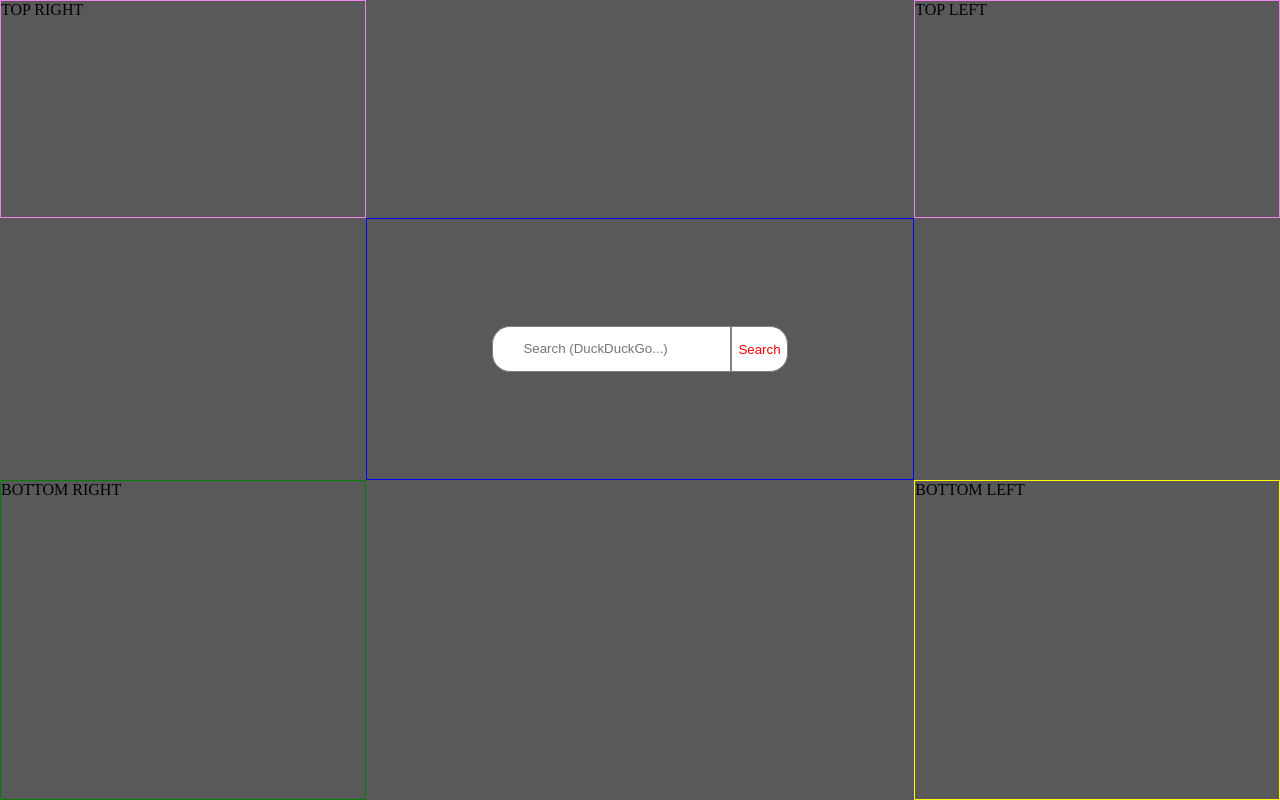
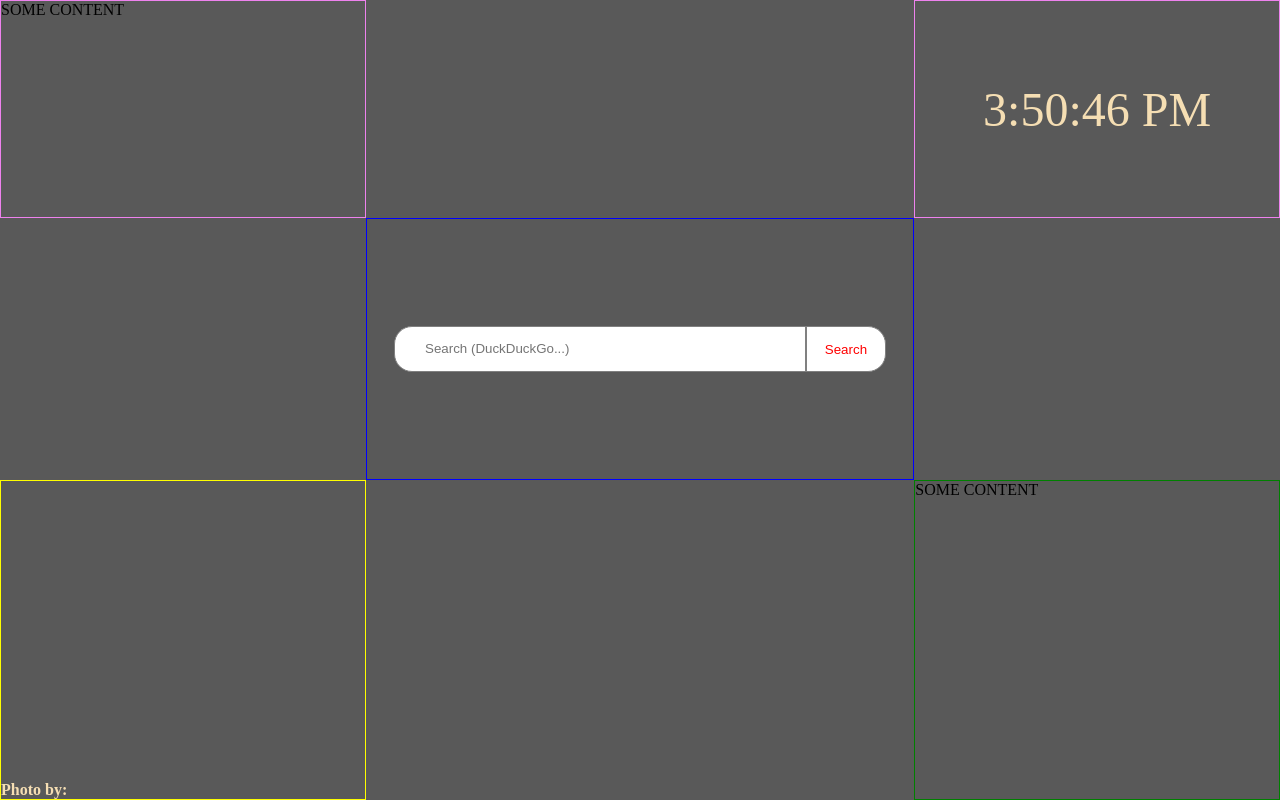
Before and after one commit to zenidreney/start-page, a plain HTML site: page index.html in a window 1280 px wide. Drawn offline with Linux system fonts and the light colour scheme; no server answers.

Commit message:
perfected the css layout logic

```diff
--- a/index.css
+++ b/index.css
@@ -6,6 +6,19 @@
 
 body,
 html {
+    margin: 0;
+}
+
+a {
+    color: white;
+}
+
+p {
+    color: wheat;
+}
+
+a,
+p {
     margin: 0;
 }
 
@@ -27,6 +40,11 @@ body::after {
     height: 100%;
 }
 
+button:hover,
+button:focus {
+    background-color: aqua;
+}
+
 .main-grid-box {
     position: relative;
     height: 100%;
@@ -36,29 +54,35 @@ body::after {
     z-index: 2;
 }
 
-.tr-grid-item {
+.grid-item-1 {
     border: 1px solid violet;
 }
 
-.tl-grid-item {
-    /*background-color: violet;*/
+.grid-item-2 {
     border: 1px solid violet;
+    display: flex;
+    justify-content: center;
+    align-items: center;
 }
 
-.mc-grid-item {
-    /*background-color: blue;*/
+.grid-item-2 > time {
+    color: wheat;
+}
+
+.grid-item-3 {
     border: 1px solid blue;
     display: flex;
     justify-content: center;
     align-items: center;
 }
 
-        .mc-grid-item > form {
+.grid-item-3 > form {
     display: flex;
     align-items: stretch;
+    width: 90%;
 }
 
-        .searchbar-input {
+.grid-item-3 input {
     width: 90%;
     line-height: 24px;
     padding: 10px 30px;
@@ -67,77 +91,89 @@ body::after {
     border-bottom-left-radius: 18px;
 }
 
-        .form-btn {
+.grid-item-3 button {
     color: red;
+    min-width: 80px;
     background-color: #fff;
     height: 100%;
-            /*border: none;*/
     border: 0.5px solid grey;
     border-top-right-radius: 18px;
     border-bottom-right-radius: 18px;
     cursor: pointer;
 }
 
-        .form-btn:hover,
-        .form-btn:focus {
-            background-color: aqua;
-        }
-
-.br-grid-item {
-    /*background-color: green;*/
+.grid-item-4 {
     border: 1px solid green;
 }
 
-.bl-grid-item {
-        /*background-color: yellow;*/
+.grid-item-5 {
     border: 1px solid yellow;
+    display: flex;
+}
 
+.grid-item-5 > #photo-info {
+    align-self: flex-end;
+    font-size: 0.85rem;
+}
+
+.grid-item-5 > #photo-info > p {
+    font-weight: 600;
 }
 
 /*TABLET*/
 
-
 @media (min-width: 449px) and (max-width: 920px) {
-
-
     .main-grid-box {
         grid-template: 1.5fr 1.8fr 2.2fr / repeat(2, 1fr);
-
     }
 
-    .tr-grid-item {
+    .grid-item-1 {
         /*background-color: red;*/
 
         grid-column: 1 / span 1;
     }
 
-    .tl-grid-item {
+    .grid-item-2 {
         /*background-color: violet;*/
         grid-column: 2 / span 1;
     }
 
-    .mc-grid-item {
+    .grid-item-2 > time {
+        font-size: 2.2rem;
+    }
+
+    .grid-item-3 {
         /*background-color: blue;*/
         grid-column: 1 / span 2;
     }
 
-    .br-grid-item {
+    .grid-item-3 input {
+        line-height: 50px;
+        font-size: 1.5rem;
+    }
+
+    .grid-item-3 button {
+        font-size: 1.5rem;
+    }
+
+    .grid-item-4 {
         /*background-color: green;*/
 
-        grid-column: 1 / span 1;
+        grid-column: 2 / span 1;
+        grid-row: 3 / span 1;
     }
 
-    .bl-grid-item {
+    .grid-item-5 {
         /*background-color: yellow;*/
 
-        grid-column: 2 / span 1;
+        grid-column: 1 / span 1;
+        grid-row: 3 / span 1;
     }
 
-
-
-
+    .grid-item-5 > #photo-info {
+        font-size: 1.5rem;
     }
-
+}
 
 /*DESKTOP*/
 @media (min-width: 921px) {
@@ -145,33 +181,43 @@ body::after {
         grid-template: 1.5fr 1.8fr 2.2fr / 1fr 1.5fr 1fr;
     }
 
-    .tr-grid-item {
+    .grid-item-1 {
         /*background-color: red;*/
 
         grid-column: 1 / span 1;
     }
 
-    .tl-grid-item {
+    .grid-item-2 {
         /*background-color: violet;*/
         border: 1px solid violet;
         grid-column: 3 / span 1;
     }
 
-    .mc-grid-item {
+    .grid-item-2 > time {
+        font-size: 3rem;
+    }
+
+    .grid-item-3 {
         /*background-color: blue;*/
 
         grid-column: 2 / span 1;
     }
 
-    .br-grid-item {
+    .grid-item-4 {
         /*background-color: green;*/
 
-        grid-column: 1 / span 1;
+        grid-column: 3 / span 1;
+        grid-row: 3;
     }
 
-    .bl-grid-item {
+    .grid-item-5 {
         /*background-color: yellow;*/
 
-        grid-column: 3 / span 1;
+        grid-column: 1 / span 1;
+        grid-row: 3;
+    }
+
+    .grid-item-5 > #photo-info {
+        font-size: 1rem;
     }
 }
--- a/index.html
+++ b/index.html
@@ -11,21 +11,49 @@
     <body>
         <!--<img src="https://picsum.photos/200/300">-->
 
-        <div class="main-grid-box" id="main-grid-box">
-            <div class="tr-grid-item">TOP RIGHT</div>
-            <div class="tl-grid-item">TOP LEFT</div>
-            <div class="mc-grid-item">
+        <main class="main-grid-box" id="main-grid-box">
+            <!--GRID 1-->
+
+            <div class="grid-item-1">
+                SOME CONTENT
+            </div>
+
+            <!--GRID 2-->
+
+            <div class="grid-item-2">
+                <time id="current-time"></time>
+            </div>
+
+            <!--GRID 3-->
+
+            <div class="grid-item-3">
                 <!-- DuckDuckGo Search Form -->
                 <form action="https://duckduckgo.com/" method="get" target="_blank">
-                    <input type="text" name="q" class="searchbar-input" placeholder="Search (DuckDuckGo...)" />
-                    <div class="btn_container">
-                        <button type="submit" class="form-btn">Search</button>
+                    <input type="text" name="q" placeholder="Search (DuckDuckGo...)" />
+                    <div>
+                        <button type="submit">Search</button>
                     </div>
                 </form>
             </div>
-            <div class="br-grid-item">BOTTOM RIGHT</div>
-            <div class="bl-grid-item">BOTTOM LEFT</div>
-        </div>
+
+            <!--GRID 4-->
+
+            <div class="grid-item-4">
+            SOME CONTENT
+            </div>
+
+            <!--GRID 5-->
+
+            <div class="grid-item-5">
+
+
+                <div id="photo-info">
+                    <p>Photo by:</p>
+                    <!--Link from index.js-->
+                </div>
+
+            </div>
+        </main>
 
         <script src="index.js"></script>
     </body>
--- a/index.js
+++ b/index.js
@@ -1,9 +1,13 @@
 /*Test URL for 400 - 500 "https://jsonplaceholder.typicode.com/invalid-endpoint"*/
 const mainGridBox = document.getElementById("main-grid-box");
 
+
+
+
+/*BACKGROUND FOT THE BODY*/
 fetch("https://picsum.photos/v2/list?page=2&limit=100")
     .then((res) => {
-        console.log(res);
+        //console.log(res);
 
         if (!res.ok) {
             throw new Error(`${res.status} Cannot connect to server!`);
@@ -11,10 +15,22 @@ fetch("https://picsum.photos/v2/list?page=2&limit=100")
         return res.json();
     })
     .then((data) => {
-        console.log(data, data.length, Math.random() * data.length, Math.floor(Math.random() * data.length));
         const randomIndex = Math.floor(Math.random() * data.length);
-        console.log(data[randomIndex].download_url);
+        //console.log(data[randomIndex].download_url);
         document.body.style.backgroundImage = `url(${data[randomIndex].download_url}`;
+
+        /*Display Phot info for Grid 4*/
+        console.log(data[randomIndex].author, data[randomIndex].url);
+        //document.getElementById("photo-info").textContent = data[randomIndex].author;
+
+        const photoInfoDiv = document.getElementById("photo-info");
+        const photoLink = document.createElement("a");
+        photoLink.href = data[randomIndex].url;
+        photoLink.textContent = data[randomIndex].author;
+
+        photoInfoDiv.append(photoLink);
+
+
 
 
     })
@@ -22,3 +38,13 @@ fetch("https://picsum.photos/v2/list?page=2&limit=100")
     .catch((err) => {
         console.log(err);
     });
+
+/*LOCAL TIME FOR GRID 2*/
+function currentTime() {
+    const date = new Date();
+
+    document.getElementById("current-time").textContent = date.toLocaleTimeString("en-es", {timeStyle: "medium"});
+    document.getElementById("current-time").setAttribute("datetime", date);
+}
+
+setInterval(currentTime, 1000);
```
Lines whose indentation alone changed are shown as unchanged.
